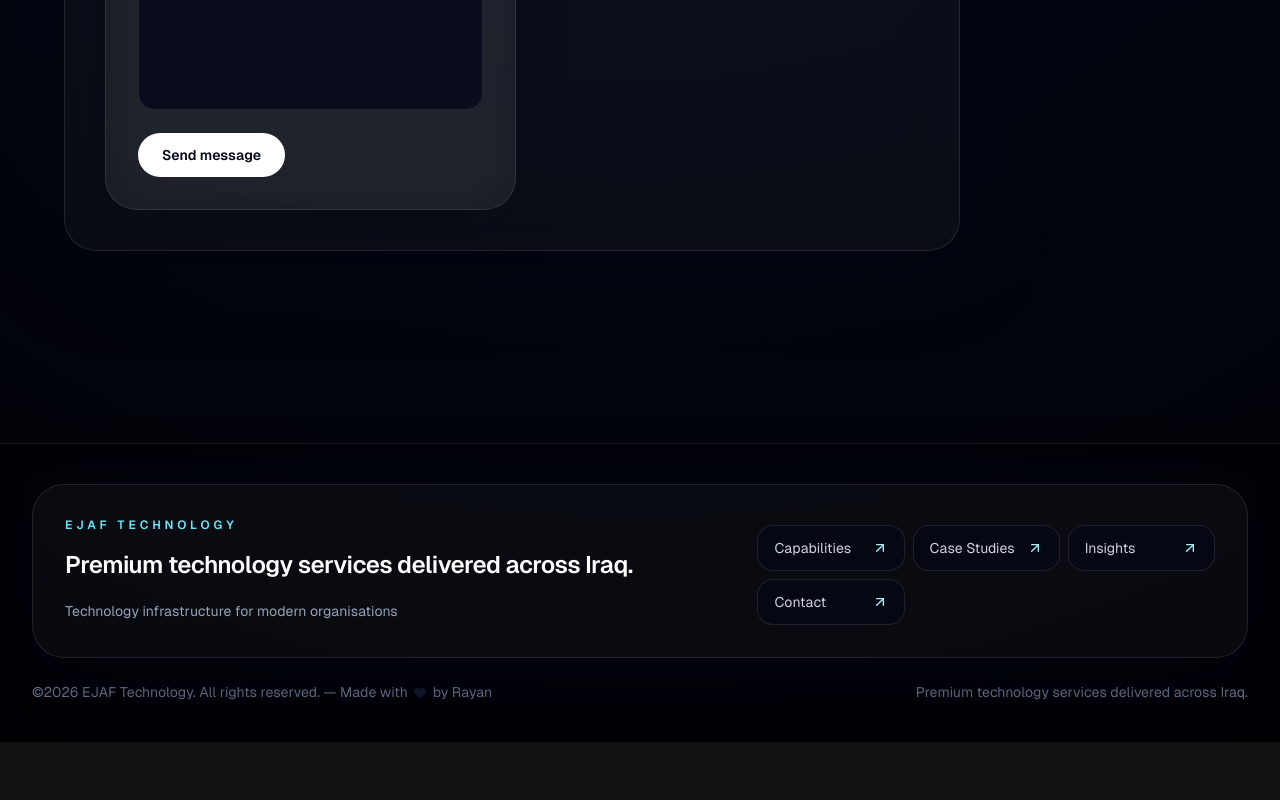
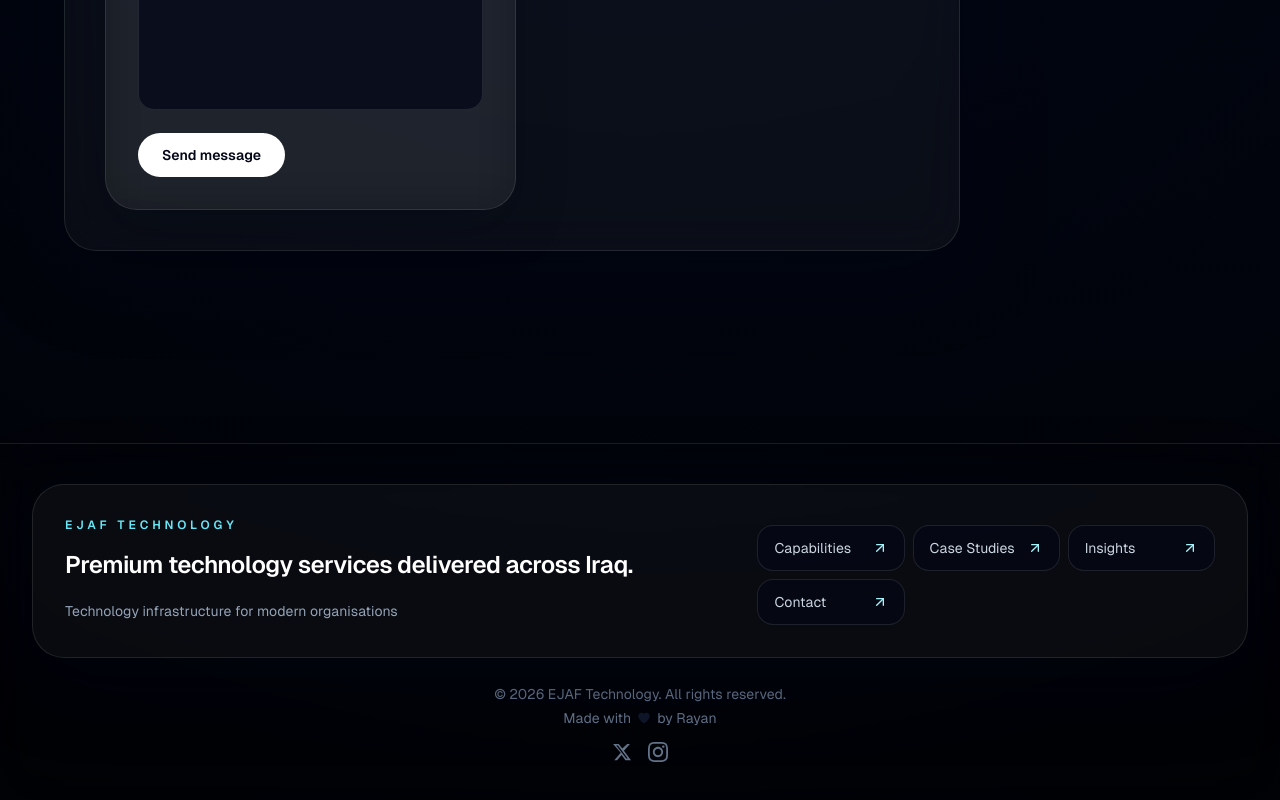
Before and after one commit to RitaKiwan03/FrontendEJAF, a Next.js app: page / in a window 1280 px wide. Shown: the part 5794-6594 px from the top of the page. Before the commit the page ends 6536 px from the top, so only its background shows below. Built offline with nearby package versions, Linux system fonts and the light colour scheme; no server answers.

Commit message:
Fix sitefooter

```diff
--- a/src/components/site-footer.tsx
+++ b/src/components/site-footer.tsx
@@ -46,28 +46,56 @@
           </nav>
         </div>
 
-        <div className="mt-6 flex flex-col gap-3 text-sm text-slate-500 sm:flex-row sm:items-center sm:justify-between">
-          <p>
-            {copy.footerCopyright.split("love").map((part, i, arr) =>
-              i < arr.length - 1 ? (
-                <span key={i}>
-                  {part}
+        <div className="mt-6 flex flex-col items-center gap-3 text-sm text-slate-500">
+          <div className="text-center leading-6">
+            <p>© 2026 EJAF Technology. All rights reserved.</p>
+            <p className="flex items-center justify-center gap-1">
+              Made with
               <svg
                 xmlns="http://www.w3.org/2000/svg"
                 viewBox="0 0 24 24"
                 fill="currentColor"
-                    className="inline-block h-3.5 w-3.5 align-middle text-slate-900 mx-0.5"
-                    aria-hidden="true"
+                className="inline-block h-3.5 w-3.5 text-slate-900 mx-0.5"
               >
                 <path d="M11.645 20.91l-.007-.003-.022-.012a15.247 15.247 0 01-.383-.218 25.18 25.18 0 01-4.244-3.17C4.688 15.36 2.25 12.174 2.25 8.25 2.25 5.322 4.714 3 7.688 3A5.5 5.5 0 0112 5.052 5.5 5.5 0 0116.313 3c2.973 0 5.437 2.322 5.437 5.25 0 3.925-2.438 7.111-4.739 9.256a25.175 25.175 0 01-4.244 3.17 15.247 15.247 0 01-.383.219l-.022.012-.007.004-.003.001a.752.752 0 01-.704 0l-.003-.001z" />
               </svg>
-                </span>
-              ) : (
-                <span key={i}>{part}</span>
-              ),
-            )}
+              by Rayan
             </p>
-          <p>{copy.footerNote}</p>
+          </div>
+          <div className="flex items-center gap-4">
+            <a
+              href="https://x.com"
+              target="_blank"
+              rel="noopener noreferrer"
+              className="hover:text-white transition-colors"
+              aria-label="X"
+            >
+              <svg
+                xmlns="http://www.w3.org/2000/svg"
+                viewBox="0 0 24 24"
+                fill="currentColor"
+                className="h-5 w-5"
+              >
+                <path d="M18.244 2.25h3.308l-7.227 8.26 8.502 11.24H16.17l-4.714-6.231-5.401 6.231H2.744l7.737-8.835L1.254 2.25H8.08l4.253 5.622 5.911-5.622zm-1.161 17.52h1.833L7.084 4.126H5.117z" />
+              </svg>
+            </a>
+            <a
+              href="https://instagram.com"
+              target="_blank"
+              rel="noopener noreferrer"
+              className="hover:text-white transition-colors"
+              aria-label="Instagram"
+            >
+              <svg
+                xmlns="http://www.w3.org/2000/svg"
+                viewBox="0 0 24 24"
+                fill="currentColor"
+                className="h-5 w-5"
+              >
+                <path d="M12 2.163c3.204 0 3.584.012 4.85.07 3.252.148 4.771 1.691 4.919 4.919.058 1.265.069 1.645.069 4.849 0 3.205-.012 3.584-.069 4.849-.149 3.225-1.664 4.771-4.919 4.919-1.266.058-1.644.07-4.85.07-3.204 0-3.584-.012-4.849-.07-3.26-.149-4.771-1.699-4.919-4.92-.058-1.265-.07-1.644-.07-4.849 0-3.204.013-3.583.07-4.849.149-3.227 1.664-4.771 4.919-4.919 1.266-.057 1.645-.069 4.849-.069zm0-2.163c-3.259 0-3.667.014-4.947.072-4.358.2-6.78 2.618-6.98 6.98-.059 1.281-.073 1.689-.073 4.948 0 3.259.014 3.668.072 4.948.2 4.358 2.618 6.78 6.98 6.98 1.281.058 1.689.072 4.948.072 3.259 0 3.668-.014 4.948-.072 4.354-.2 6.782-2.618 6.979-6.98.059-1.28.073-1.689.073-4.948 0-3.259-.014-3.667-.072-4.947-.196-4.354-2.617-6.78-6.979-6.98-1.281-.059-1.69-.073-4.949-.073zm0 5.838c-3.403 0-6.162 2.759-6.162 6.162s2.759 6.163 6.162 6.163 6.162-2.759 6.162-6.163c0-3.403-2.759-6.162-6.162-6.162zm0 10.162c-2.209 0-4-1.79-4-4 0-2.209 1.791-4 4-4s4 1.791 4 4c0 2.21-1.791 4-4 4zm6.406-11.845c-.796 0-1.441.645-1.441 1.44s.645 1.44 1.441 1.44c.795 0 1.439-.645 1.439-1.44s-.644-1.44-1.439-1.44z" />
+              </svg>
+            </a>
+          </div>
         </div>
       </div>
     </footer>
--- a/src/data/site.ts
+++ b/src/data/site.ts
@@ -147,7 +147,7 @@
         "Visual stories that show how EJAF approaches enterprise networking, cloud adoption, and security programs.",
       blogTitle: "Latest insights",
       blogDescription:
-        "Technical articles and business notes that can later be connected to Laravel endpoints without changing the UI.",
+        "Explore our latest articles on technology, infrastructure, and digital transformation across Iraq.",
       techSuccessEyebrow: "Technological success",
       techSuccessTitle:
         "We focus on clear delivery, practical value, and long-term reliability.",
@@ -244,7 +244,7 @@
         "قصص بصرية توضح كيفية تعامل EJAF مع شبكات المؤسسات واعتماد السحابة وبرامج الأمن.",
       blogTitle: "آخر الرؤى",
       blogDescription:
-        "مقالات تقنية وملاحظات أعمال يمكن ربطها لاحقاً بنقاط نهاية Laravel دون تغيير الواجهة.",
+        "اكتشف أحدث مقالاتنا في التكنولوجيا والبنية التحتية والتحول الرقمي في العراق.",
       techSuccessEyebrow: "النجاح التقني",
       techSuccessTitle:
         "نركز على التسليم الواضح والقيمة العملية والموثوقية طويلة الأمد.",
```
Lines whose indentation alone changed are shown as unchanged.
